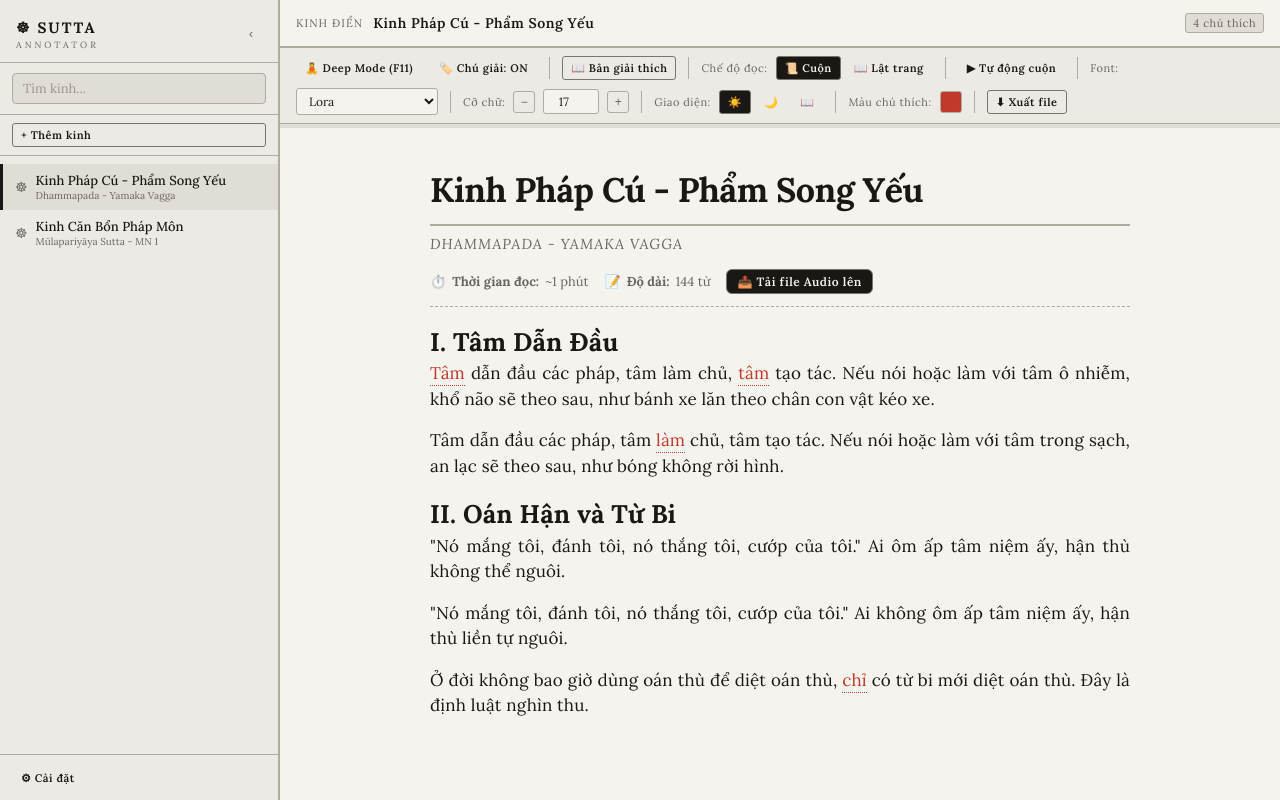
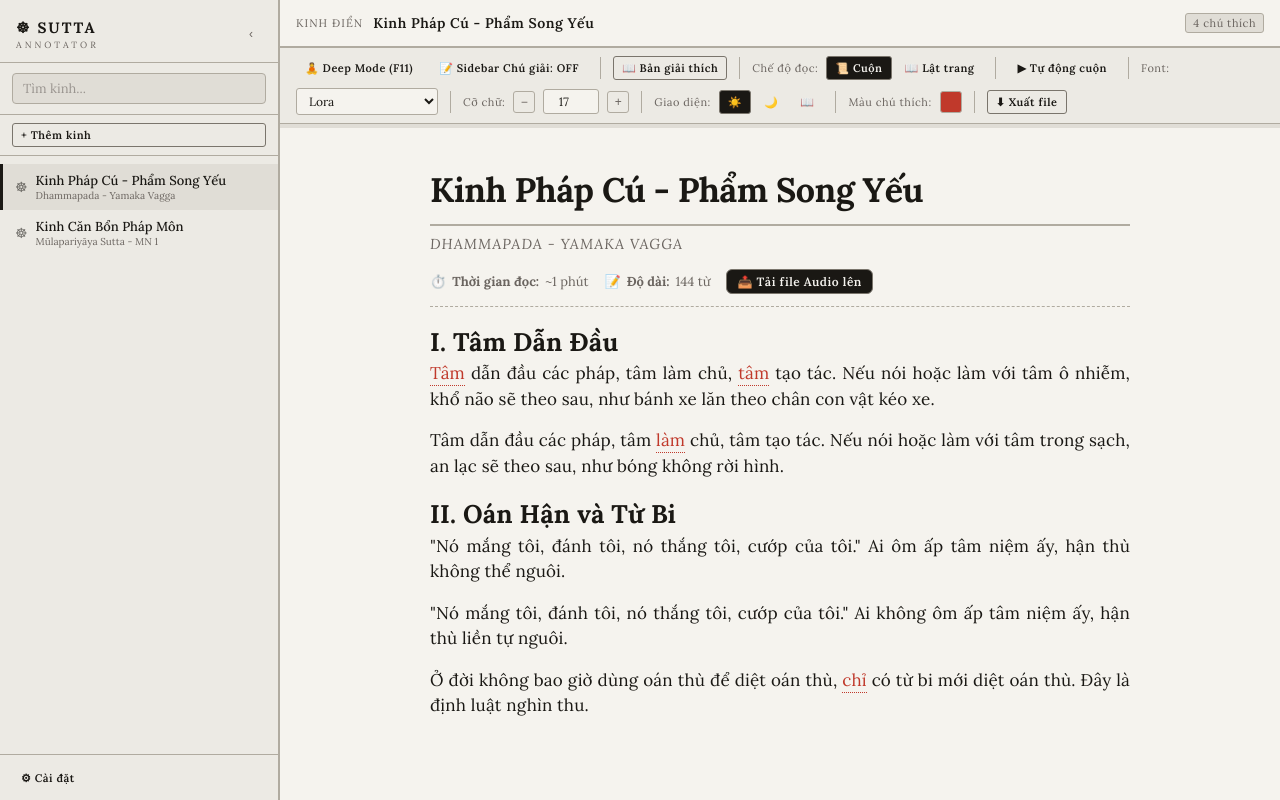
Before and after one commit to tthanhvu002sgu/sutta, a React (Vite) app: page / in a window 1280 px wide. Built offline with nearby package versions, Linux system fonts and the light colour scheme; a web font is replaced by a local one.

Commit message:
Update Deep Mode annotation toggle to show/hide Right Sidebar annotations panel

```diff
--- a/src/App.jsx
+++ b/src/App.jsx
@@ -6,7 +6,7 @@ import Settings from './components/Settings';
 import UploadModal from './components/UploadModal';
 
 function AppShell() {
-  const { activeSutta, view, annotationMode, setAnnotationMode, settings, updateSetting, showSummary, setShowSummary, autoScroll, setAutoScroll, autoScrollSpeed, setAutoScrollSpeed, isDeepMode, setIsDeepMode, showAnnotations, setShowAnnotations } = useApp();
+  const { activeSutta, view, annotationMode, setAnnotationMode, settings, updateSetting, showSummary, setShowSummary, autoScroll, setAutoScroll, autoScrollSpeed, setAutoScrollSpeed, isDeepMode, setIsDeepMode, showRightSidebar, setShowRightSidebar } = useApp();
   const [showUpload, setShowUpload] = useState(false);
   const [rightSidebarWidth, setRightSidebarWidth] = useState(300);
   const [showExportMenu, setShowExportMenu] = useState(false);
@@ -194,16 +194,16 @@ function AppShell() {
   };
 
   return (
-    <div className={`app${isDeepMode ? ' deep-mode' : ''}${!showAnnotations ? ' hide-annotations' : ''}`}>
+    <div className={`app${isDeepMode ? ' deep-mode' : ''}`}>
       {isDeepMode && (
         <div className="deep-mode-floating-bar">
           <button
-            className={`btn btn-sm ${showAnnotations ? 'btn-ghost' : 'btn-primary'}`}
-            onClick={() => setShowAnnotations(!showAnnotations)}
-            title={showAnnotations ? 'Tắt hiển thị từ chú giải' : 'Bật hiển thị từ chú giải'}
+            className={`btn btn-sm ${showRightSidebar ? 'btn-primary' : 'btn-ghost'}`}
+            onClick={() => setShowRightSidebar(!showRightSidebar)}
+            title={showRightSidebar ? 'Ẩn Sidebar chú giải' : 'Hiện Sidebar chú giải'}
             style={{ fontSize: 12, padding: '3px 10px' }}
           >
-            {showAnnotations ? '🏷️ Chú giải: ON' : '🙈 Chú giải: OFF'}
+            {showRightSidebar ? '📝 Sidebar Chú giải: ON' : '📝 Sidebar Chú giải: OFF'}
           </button>
           <button
             className="btn btn-sm btn-primary"
@@ -236,7 +236,7 @@ function AppShell() {
               {annotationCount > 0 && (
                 <span className="tag">{annotationCount} chú thích</span>
               )}
-              {settings.annotationDisplay === 'sidebar' && annotationCount > 0 && (
+              {annotationCount > 0 && (
                 <button className="icon-btn mobile-right-menu-btn" onClick={() => setMobileRightSidebarOpen(true)} title="Xem chú thích">
                   📝
                 </button>
@@ -259,13 +259,13 @@ function AppShell() {
             </button>
 
             <button
-              className={`btn btn-sm ${showAnnotations ? 'btn-ghost' : 'btn-ghost'}`}
-              onClick={() => setShowAnnotations(!showAnnotations)}
-              title={showAnnotations ? 'Tắt hiển thị chú giải trong bài kinh' : 'Bật hiển thị chú giải trong bài kinh'}
-              id="toolbar-toggle-annotations"
-              style={{ opacity: showAnnotations ? 1 : 0.6 }}
+              className={`btn btn-sm ${showRightSidebar ? 'btn-primary' : 'btn-ghost'}`}
+              onClick={() => setShowRightSidebar(!showRightSidebar)}
+              title={showRightSidebar ? 'Ẩn Sidebar danh sách chú thích' : 'Mở Sidebar danh sách chú thích'}
+              id="toolbar-toggle-right-sidebar"
+              style={{ padding: '4px 8px' }}
             >
-              {showAnnotations ? '🏷️ Chú giải: ON' : '🙈 Chú giải: OFF'}
+              {showRightSidebar ? '📝 Sidebar Chú giải: ON' : '📝 Sidebar Chú giải: OFF'}
             </button>
 
             <div className="toolbar-sep" />
@@ -466,7 +466,7 @@ function AppShell() {
         )}
       </div>
 
-      {view === 'reader' && activeSutta && settings.annotationDisplay === 'sidebar' && (
+      {view === 'reader' && activeSutta && (settings.annotationDisplay === 'sidebar' || showRightSidebar) && (
         <>
           <div
             className="resizer-right desktop-only"
--- a/src/context/AppContext.jsx
+++ b/src/context/AppContext.jsx
@@ -29,7 +29,7 @@ export function AppProvider({ children }) {
   const [autoScroll, setAutoScroll] = useState(false);
   const [autoScrollSpeed, setAutoScrollSpeed] = useState(1);
   const [isDeepMode, setIsDeepMode] = useState(false);
-  const [showAnnotations, setShowAnnotations] = useState(true);
+  const [showRightSidebar, setShowRightSidebar] = useState(false);
 
   // Initial load
   useEffect(() => {
@@ -242,7 +242,7 @@ export function AppProvider({ children }) {
       autoScroll, setAutoScroll,
       autoScrollSpeed, setAutoScrollSpeed,
       isDeepMode, setIsDeepMode,
-      showAnnotations, setShowAnnotations,
+      showRightSidebar, setShowRightSidebar,
       settings, updateSetting,
       addSutta, deleteSutta, updateSutta,
       addAnnotation, removeAnnotation,
--- a/src/index.css
+++ b/src/index.css
@@ -1134,10 +1134,9 @@ input[type="color"] { opacity: 0; width: 0; height: 0; position: absolute; }
 }
 
 /* Deep Mode (Zen / Focus Mode) */
-.app.deep-mode .sidebar,
+.app.deep-mode .sidebar:not(.right-sidebar),
 .app.deep-mode .topbar,
 .app.deep-mode .toolbar,
-.app.deep-mode .resizer-right,
 .app.deep-mode #reading-progress-bar-container,
 .app.deep-mode .paged-header .sutta-metadata {
   display: none !important;
```
